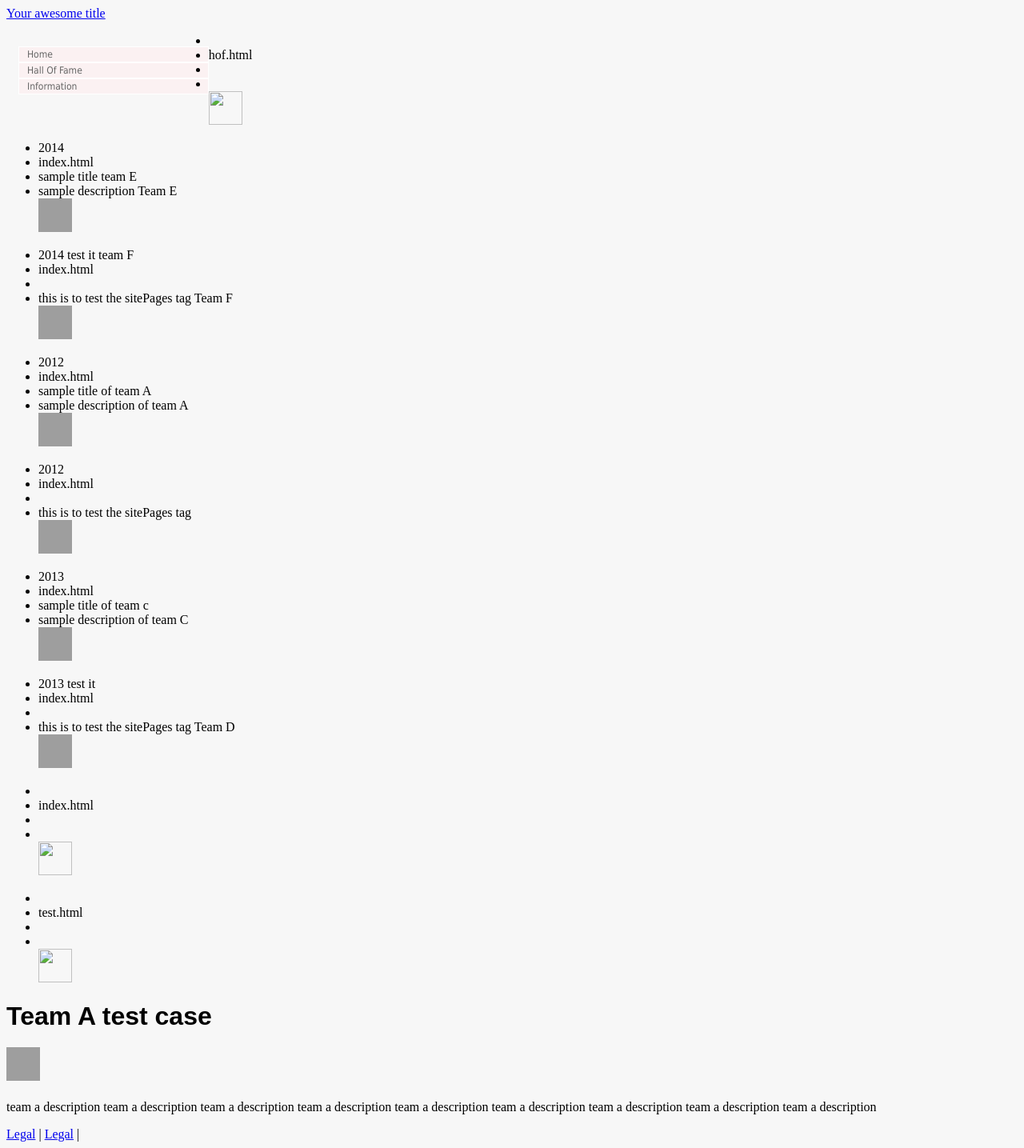
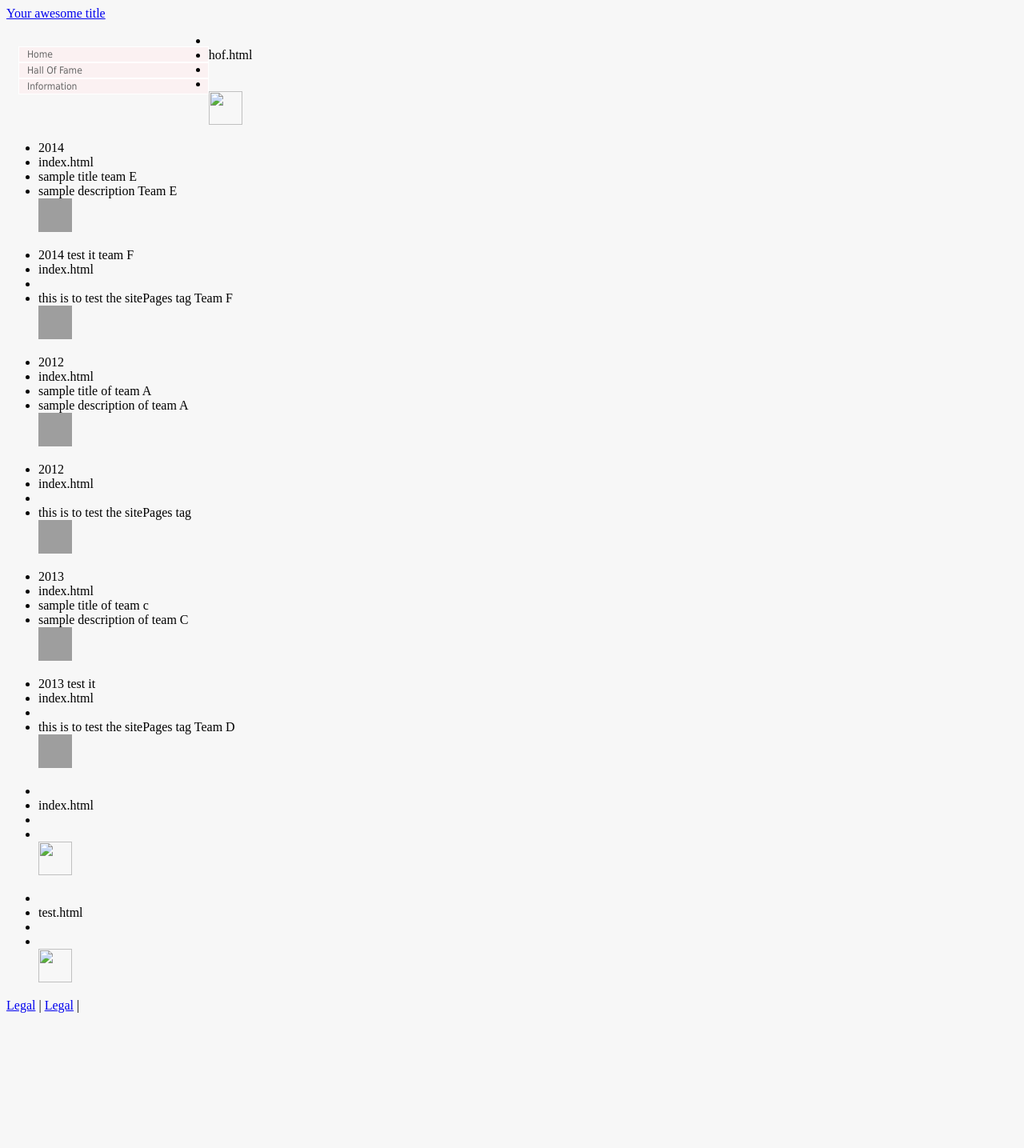
Before and after one commit to ankit09goyal/ankit09goyal.github.io, a Jekyll site: the page built from projects/2012/TeamB/index.html, in a window 1280 px wide. Shown: the whole page at 80% size. Built offline with Jekyll 4.4.1, drawn with Linux system fonts in a browser that asks for light colours; after the commit the page ends 1274 px from its top, so only the background shows below that; grey boxes are pictures that could not be loaded.

Commit message:
Update _config.yml

```diff
--- a/_config.yml
+++ b/_config.yml
@@ -4,35 +4,7 @@
 description: "Write an awesome description for your new site here. You can edit this line in _config.yml. It will appear in your document head meta (for Google search results) and in your feed.xml site description."
 baseurl: ""
 url: "http://yourdomain.com"
-projects:
- - year: 2014 test it
-   teams:
-    - name: Team A test case
-      description: team a description team a description team a description team a description team a description team a description team a description team a description team a description
-      logo: http://upload.wikimedia.org/wikipedia/de/thumb/e/ee/Bosch-Logo.svg/800px-Bosch-Logo.svg.png
-      link: projects/2012/TeamA/testTeamA/
-      partnerIndustry: SAP
-      partnerIndustryLogo: http://npcloud.org/wp-content/uploads/2012/02/SAP-Logo.png
-    - name: Team B
-      description: team B description i have some more to tell here team B description i have some more to tell here team B description i have some more to tell here team B description i have some more to tell here
-      logo: http://upload.wikimedia.org/wikipedia/de/thumb/e/ee/Bosch-Logo.svg/800px-Bosch-Logo.svg.png
-      link: projects/2012/TeamA/testTeamA/
-      partnerIndustry: My Company Name
-      partnerIndustryLogo: http://npcloud.org/wp-content/uploads/2012/02/SAP-Logo.png
- - year: 2013
-   teams:
-    - name: Team C
-      description: team C description team C description team C description team C description team C description team C description team C description team C description team C description
-      logo: http://upload.wikimedia.org/wikipedia/de/thumb/e/ee/Bosch-Logo.svg/800px-Bosch-Logo.svg.png
-      link:
-      partnerIndustry: SAP
-      partnerIndustryLogo: /projects/2012/TeamA/img/1.jpg
-    - name: Team D
-      description:
-      logo:
-      link:
-      partnerIndustry: Bosch
-      partnerIndustryLogo:
+
 # Build settings
 markdown: kramdown
 permalink: pretty
```
